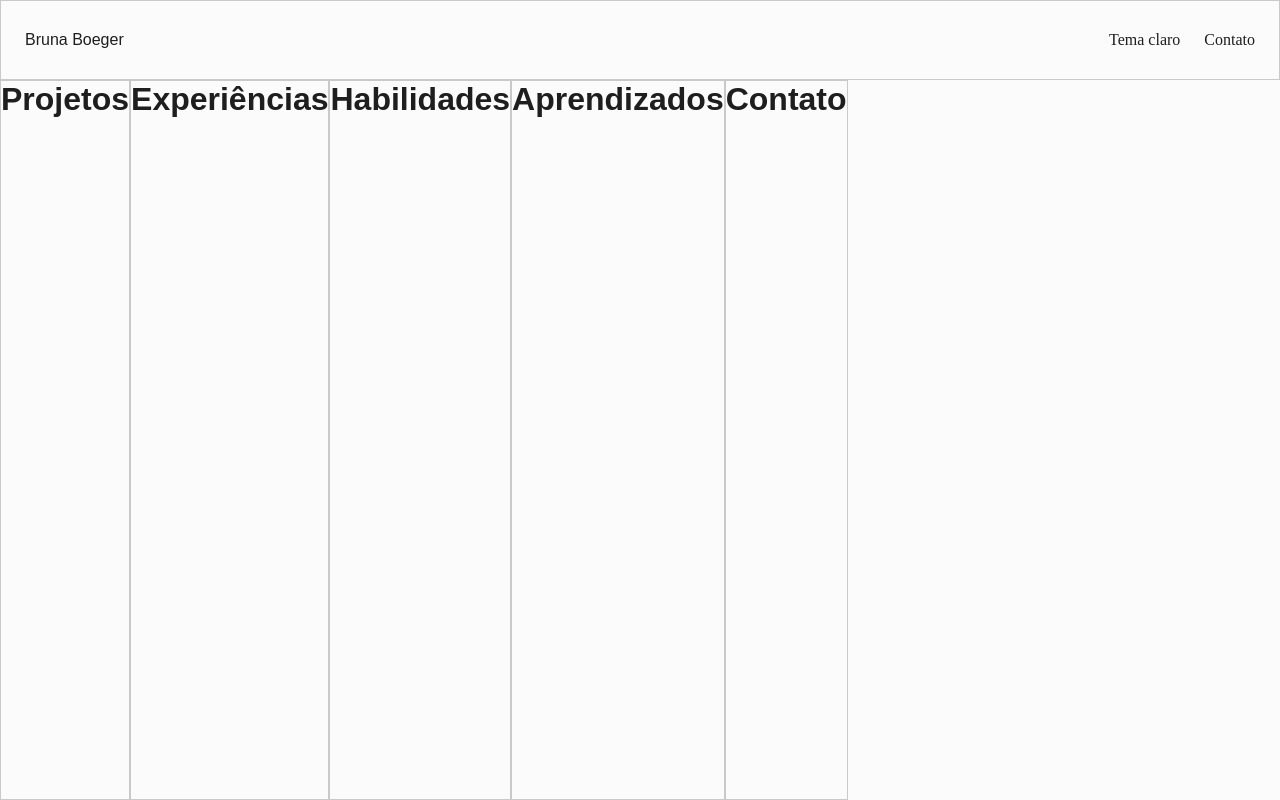
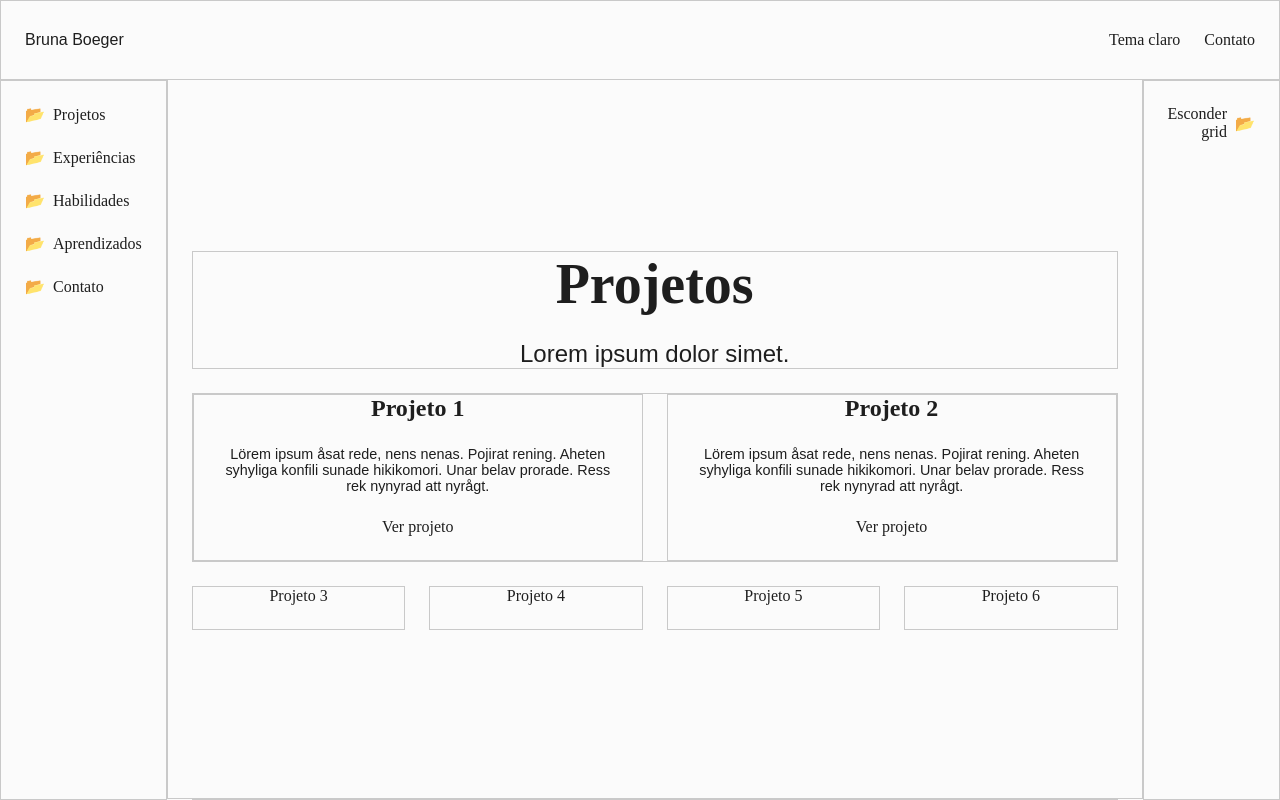
Before and after one commit to brunaboeger/portfolio, a Next.js app: page / in a window 1280 px wide. Built offline with nearby package versions, Linux system fonts and the light colour scheme.

Commit message:
adding new modifications to page files

```diff
--- a/src/app/aprendizados/page.js
+++ b/src/app/aprendizados/page.js
@@ -1,7 +1,10 @@
 export default function LearningPage() {
   return (
-    <div className="tab-pane">
-      <h1 className="tab-pane-title">Aprendizados</h1>
+    <div className="tab-pane-inner">
+      <header className="tab-pane-header">
+        <h1 className="heading">Aprendizados</h1>
+        <p className="subtitle">Lorem ipsum dolor simet.</p>
+      </header>
     </div>
   );
 }
--- a/src/app/contato/page.js
+++ b/src/app/contato/page.js
@@ -1,7 +1,10 @@
 export default function ContactPage() {
   return (
-    <div className="tab-pane">
-      <h1 className="tab-pane-title">Contato</h1>
+    <div className="tab-pane-inner">
+      <header className="tab-pane-header">
+        <h1 className="heading">Contato</h1>
+        <p className="subtitle">Lorem ipsum dolor simet.</p>
+      </header>
     </div>
   );
 }
--- a/src/app/experiencias/page.js
+++ b/src/app/experiencias/page.js
@@ -1,7 +1,32 @@
+import store from "@/src/store";
+
+import Card from "@/src/components/card/Card";
+
+const experiences = store.experiences;
+
 export default function ExperiencesPage() {
   return (
-    <div className="tab-pane">
-      <h1 className="tab-pane-title">Experiências</h1>
+    <div className="tab-pane-inner">
+      <header className="tab-pane-header">
+        <h1 className="heading">Experiências</h1>
+        <p className="subtitle">
+          Minha carreira tem sido uma experimentação contínua, quase como a de
+          um alquimista tentando transformar chumbo em ouro.
+        </p>
+      </header>
+      <main className="tab-pane-content">
+        {experiences.map((job, index) => {
+          return (
+            <Card
+              key={index}
+              media={job.media}
+              title={job.title}
+              text={job.text}
+              action={job.action}
+            />
+          );
+        })}
+      </main>
     </div>
   );
 }
--- a/src/app/habilidades/page.js
+++ b/src/app/habilidades/page.js
@@ -1,7 +1,10 @@
 export default function AbilitiesPage() {
   return (
-    <div className="tab-pane">
-      <h1 className="tab-pane-title">Habilidades</h1>
+    <div className="tab-pane-inner">
+      <header className="tab-pane-header">
+        <h1 className="heading">Habilidades</h1>
+        <p className="subtitle">Lorem ipsum dolor simet.</p>
+      </header>
     </div>
   );
 }
--- a/src/app/page.js
+++ b/src/app/page.js
@@ -10,37 +10,11 @@ import Contato from "./contato/page";
 
 import Navbar from "../components/navbar/Navbar";
 import Button from "../components/button/Button";
+import SideMenu from "../components/menus/SideMenu";
 
-function Home() {
-  // const [isDarkMode, setIsDarkMode] = useState(null);
+import store from "../store";
 
-  // useEffect(() => {
-  //   const fetchTheme = async () => {
-  //     try {
-  //       const response = await fetch("/api/v1/theme");
-  //       const data = await response.json();
-  //       setIsDarkMode(data.isDarkMode);
-  //     } catch (error) {
-  //       console.error(error);
-  //     }
-  //   };
-
-  //   fetchTheme();
-  // }, []);
-
-  // const darkTheme = window.matchMedia("(prefers-color-scheme: dark)");
-  // const [isDarkMode, setIsDarkMode] = useState(darkTheme.matches);
-  // useEffect(() => {
-  //   setIsDarkMode(darkTheme.matches);
-
-  //   const handleThemeChange = () => setIsDarkMode(darkTheme.matches);
-  //   darkTheme.addEventListener("change", handleThemeChange);
-
-  //   return () => {
-  //     darkTheme.removeEventListener("change", handleThemeChange);
-  //   };
-  // }, []);
-
+export default function Home() {
   const [isDarkMode, setIsDarkMode] = useState(null);
 
   const getDarkTheme = async () => {
@@ -58,9 +32,11 @@ function Home() {
     setIsDarkMode(!isDarkMode);
   };
 
+  const sideMenuPages = store.pages;
+  const sideMenuTools = store.tools;
+
   return (
     <div
-      // className={`pages-container ${isDarkMode ? "dark-mode" : "light-mode"}`}
       className={`pages-container ${
         isDarkMode === null
           ? "loading"
@@ -76,22 +52,24 @@ function Home() {
           <Navbar>
             <Button
               text={isDarkMode ? "Tema escuro" : "Tema claro"}
-              action={toggleDarkMode}
+              onClick={toggleDarkMode}
             />
             <Button text="Contato" />
           </Navbar>
 
           <div className="tabs-container">
-            <Projetos />
-            <Experiencias />
-            <Habilidades />
-            <Aprendizados />
-            <Contato />
+            <SideMenu buttons={sideMenuPages} position="left" />
+            <section className="tab-pane">
+              <Projetos />
+              <Experiencias />
+              <Habilidades />
+              <Aprendizados />
+              <Contato />
+            </section>
+            <SideMenu buttons={sideMenuTools} position="right" />
           </div>
         </div>
       )}
     </div>
   );
 }
-
-export default Home;
--- a/src/app/projetos/page.js
+++ b/src/app/projetos/page.js
@@ -1,7 +1,51 @@
+import Card from "@/src/components/card/Card";
+import store from "@/src/store/index";
+
+const projects = store.projects;
+const principalProjects = [];
+const secondaryProjects = [];
+
+projects.forEach((project) => {
+  if (project.principal == true) {
+    principalProjects.push(project);
+  } else {
+    secondaryProjects.push(project);
+  }
+});
+
 export default function ProjectsPage() {
   return (
-    <div className="tab-pane">
-      <h1 className="tab-pane-title">Projetos</h1>
+    <div className="tab-pane-inner">
+      <header className="tab-pane-header">
+        <h1 className="heading">Projetos</h1>
+        <p className="subtitle">Lorem ipsum dolor simet.</p>
+      </header>
+      <main className="tab-pane-content">
+        {principalProjects.map((project, index) => {
+          return (
+            <Card
+              key={index}
+              title={project.title}
+              text={project.text}
+              media={project.media}
+              action={project.action}
+            />
+          );
+        })}
+      </main>
+      <footer className="tab-pane-footer">
+        {secondaryProjects.map((project, index) => {
+          return (
+            <Card
+              key={index}
+              subtitle={project.subtitle}
+              text={project.text}
+              media={project.media}
+              action={project.action}
+            />
+          );
+        })}
+      </footer>
     </div>
   );
 }
```
